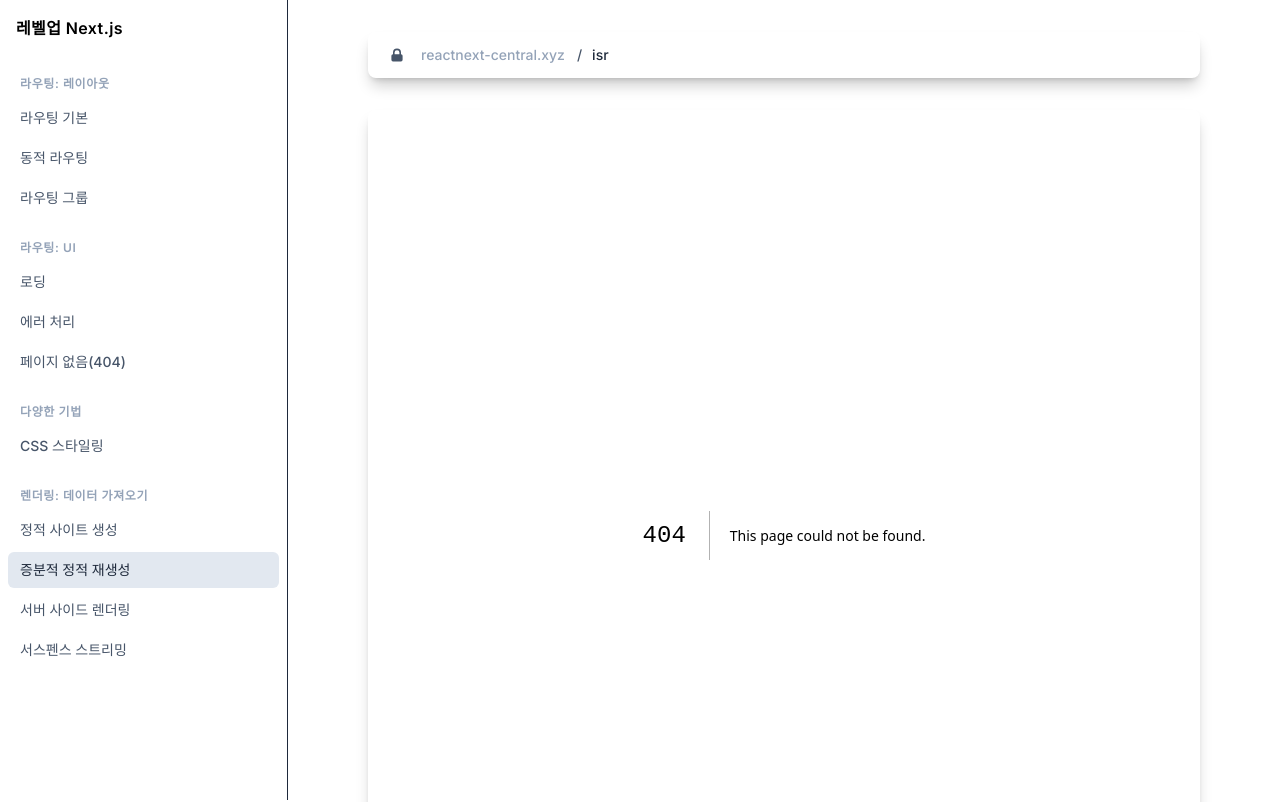
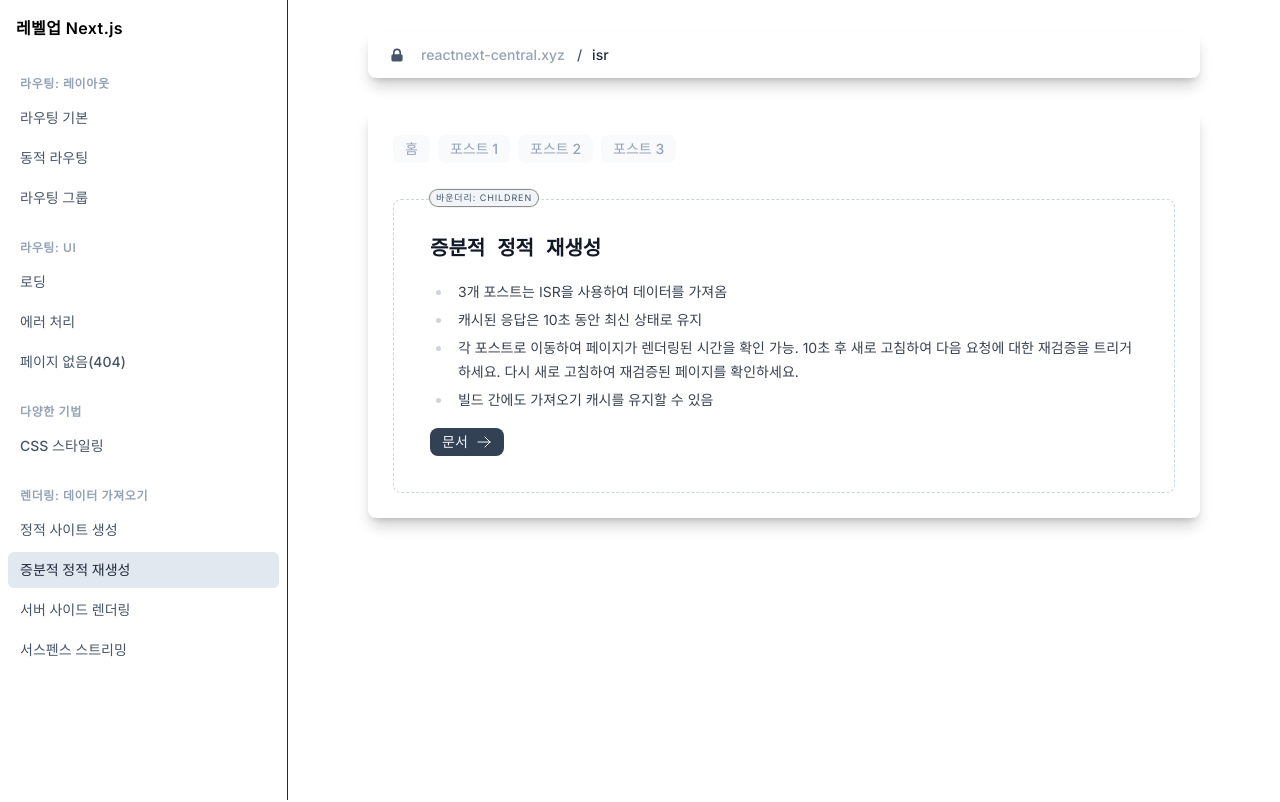
Before and after one commit to kyumin7487/Next_Study, a Next.js app in the folder levelup-react-with-nextjs/: page /isr in a window 1280 px wide. Before the commit this address had no page. Shown: the top 802 px of the page. Built offline with nearby package versions, Linux system fonts and the light colour scheme.

Commit message:
feat :: 증분적 정적

```diff
--- /dev/null
+++ b/levelup-react-with-nextjs/app/isr/[id]/page.tsx
@@ -0,0 +1,29 @@
+import { RenderingInfo } from '@/ui/rendering-info';
+
+export const dynamicParams = true;
+
+export async function generateStaticParams() {
+    return [{ id: '1' }, { id: '2' }, { id: '3' }];
+}
+
+export default async function Page({ params }: { params: { id: string } }) {
+    const res = await fetch(
+        `https://jsonplaceholder.typicode.com/posts/${params.id}`,
+        { next: { revalidate: 10, tags: ['collection'] } },
+    );
+    const data = (await res.json()) as { title: string; body: string };
+
+    return (
+        <div className="grid grid-cols-6 gap-x-6 gap-y-3">
+            <div className="space-y-3 col-span-full lg:col-span-4">
+                <h1 className="text-2xl font-medium text-gray-600 capitalize truncate">
+                    {data.title}
+                </h1>
+                <p className="font-medium text-gray-500">{data.body}</p>
+            </div>
+            <div className="-order-1 col-span-full lg:order-none lg:col-span-2">
+                <RenderingInfo type="isr" />
+            </div>
+        </div>
+    );
+}
--- /dev/null
+++ b/levelup-react-with-nextjs/app/isr/layout.tsx
@@ -0,0 +1,30 @@
+import { TabGroup } from '@/ui/tab-group';
+import React from 'react';
+import { Metadata } from 'next'
+
+export const metadata: Metadata = {
+    title: '레벨업 Next.js: ISR',
+}
+
+export default function Layout({ children }: { children: React.ReactNode }) {
+    const ids = [{ id: '1' }, { id: '2' }, { id: '3' }];
+
+    return (
+        <div className="space-y-9">
+            <TabGroup
+                path="/isr"
+                items={[
+                    {
+                        text: '홈',
+                    },
+                    ...ids.map((x) => ({
+                        text: `포스트 ${x.id}`,
+                        slug: x.id,
+                    })),
+                ]}
+            />
+
+            <div>{children}</div>
+        </div>
+    );
+}
--- /dev/null
+++ b/levelup-react-with-nextjs/app/isr/loading.tsx
@@ -0,0 +1,5 @@
+import { RenderingPageSkeleton } from '@/ui/rendering-page-skeleton';
+
+export default function Loading() {
+    return <RenderingPageSkeleton />;
+}
--- /dev/null
+++ b/levelup-react-with-nextjs/app/isr/page.tsx
@@ -0,0 +1,24 @@
+import { ExternalLink } from '@/ui/external-link';
+
+export default function Page() {
+    return (
+        <div className="prose-sm prose max-w-none">
+            <h1 className="text-xl font-bold">증분적 정적 재생성</h1>
+
+            <ul>
+                <li>3개 포스트는 ISR을 사용하여 데이터를 가져옴</li>
+                <li>캐시된 응답은 10초 동안 최신 상태로 유지</li>
+                <li>
+                    각 포스트로 이동하여 페이지가 렌더링된 시간을 확인 가능. 10초 후 새로 고침하여 다음 요청에 대한 재검증을 트리거하세요. 다시 새로 고침하여 재검증된 페이지를 확인하세요.
+                </li>
+                <li>빌드 간에도 가져오기 캐시를 유지할 수 있음</li>
+            </ul>
+
+            <div className="flex gap-2">
+                <ExternalLink href="https://nextjs.org/docs/app/building-your-application/data-fetching/fetching#revalidating-data">
+                    문서
+                </ExternalLink>
+            </div>
+        </div>
+    );
+}
--- /dev/null
+++ b/levelup-react-with-nextjs/app/isr/template.tsx
@@ -0,0 +1,6 @@
+import { Boundary } from '@/ui/boundary';
+import React from 'react';
+
+export default function Template({ children }: { children: React.ReactNode }) {
+    return <Boundary>{children}</Boundary>;
+}
```
